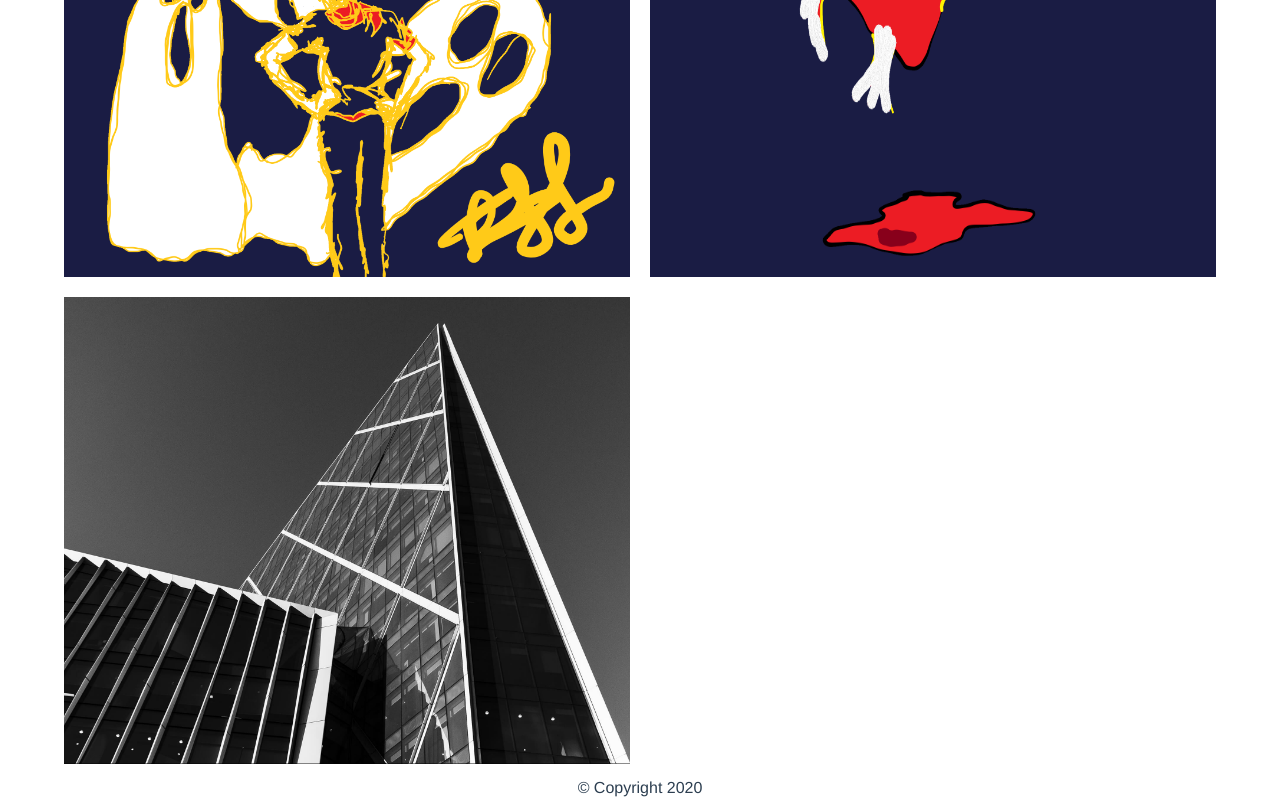
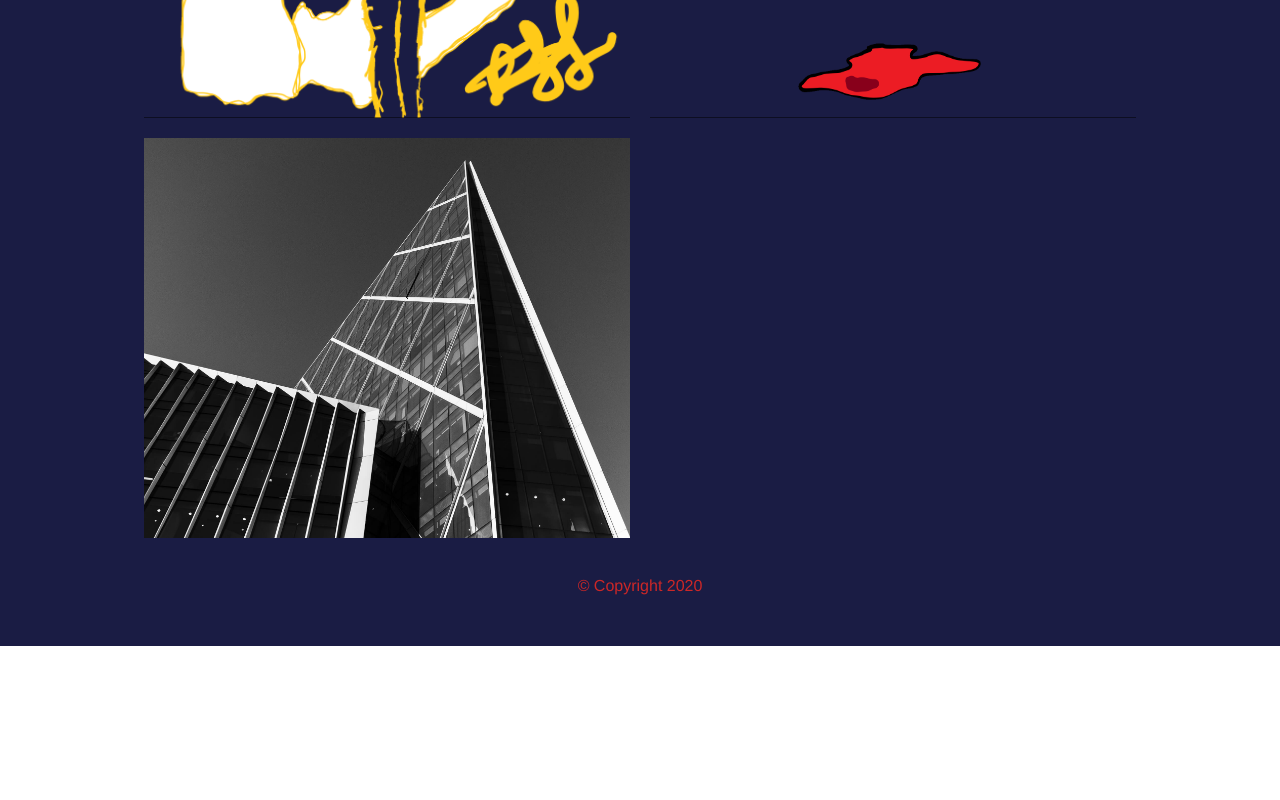
Before and after one commit to Je-ni/bluepensamurai, a Vue app: page / in a window 1280 px wide. Shown: the part 1154-1954 px from the top of the page. After the commit the page ends 1800 px from the top, so only its background shows below. Built offline with nearby package versions, Linux system fonts and the light colour scheme; a web font is replaced by a local one.

Commit message:
added padding to body, footer

```diff
--- a/src/App.vue
+++ b/src/App.vue
@@ -1,5 +1,5 @@
 <template>
-  <div id="app">
+  <div id="app" class="px-6 py-6 md:px-20">
     <Header />
     <router-view />
     <Footer />
@@ -27,7 +27,8 @@ export default {
   font-family: Recursive, Avenir, Helvetica, Arial, sans-serif;
   -webkit-font-smoothing: antialiased;
   -moz-osx-font-smoothing: grayscale;
-  color: #2c3e50;
+  color: #cc2727;
+  background: rgb(26, 28, 68);
   font-size: 16px;
   font-weight: 300;
 }
@@ -38,10 +39,11 @@ export default {
 
 #nav a {
   font-weight: bold;
-  color: #2c3e50;
+  color: #cc2727;
+  /* color: #2c3e50; */
 }
 
 #nav a.router-link-exact-active {
-  color: #42b983;
+  color: #2c3e50;
 }
 </style>
--- a/src/components/Footer.vue
+++ b/src/components/Footer.vue
@@ -1,5 +1,5 @@
 <template>
-  <footer class="text-center">
+  <footer class="text-center py-6">
     <p>&copy; Copyright {{ data }}</p>
   </footer>
 </template>
```
